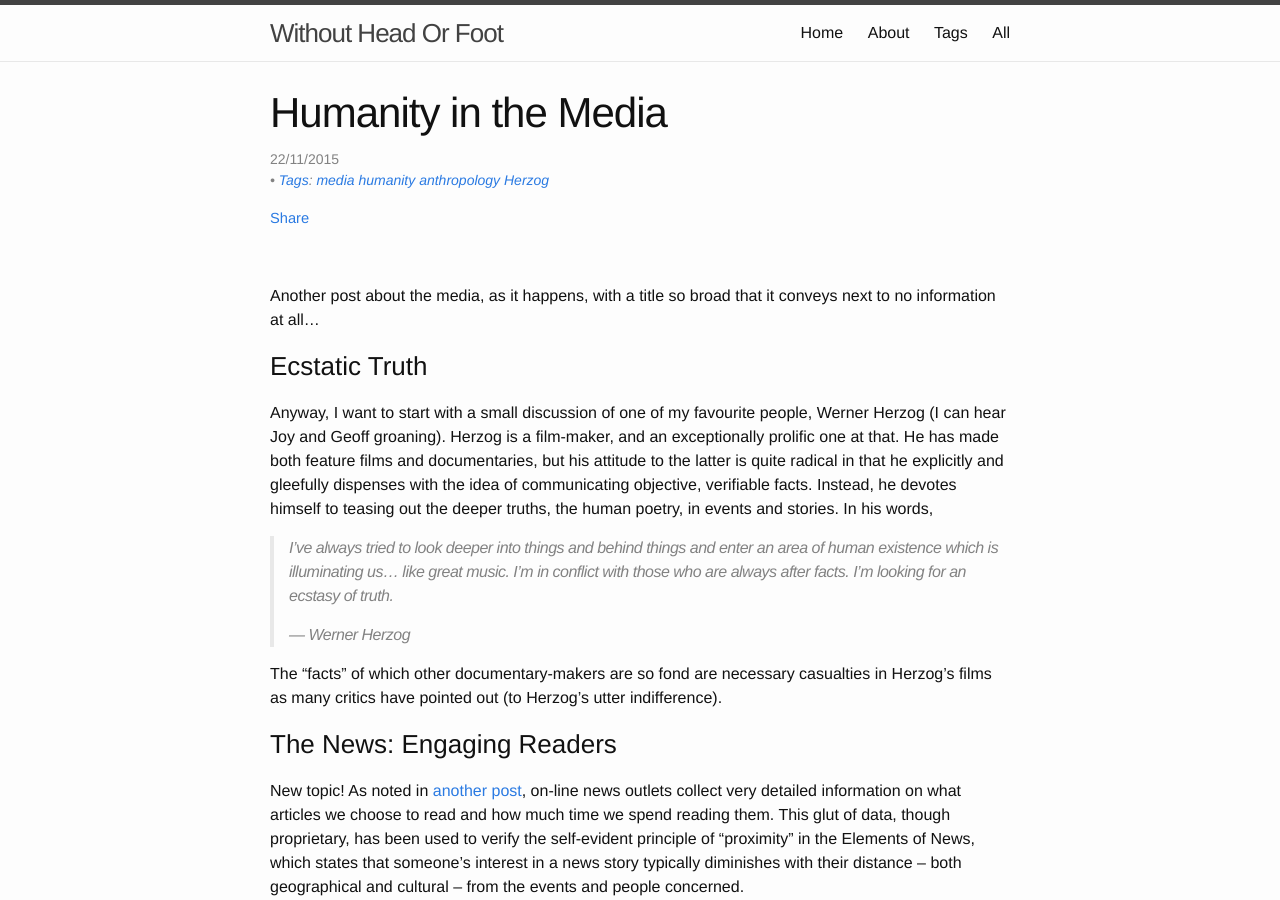
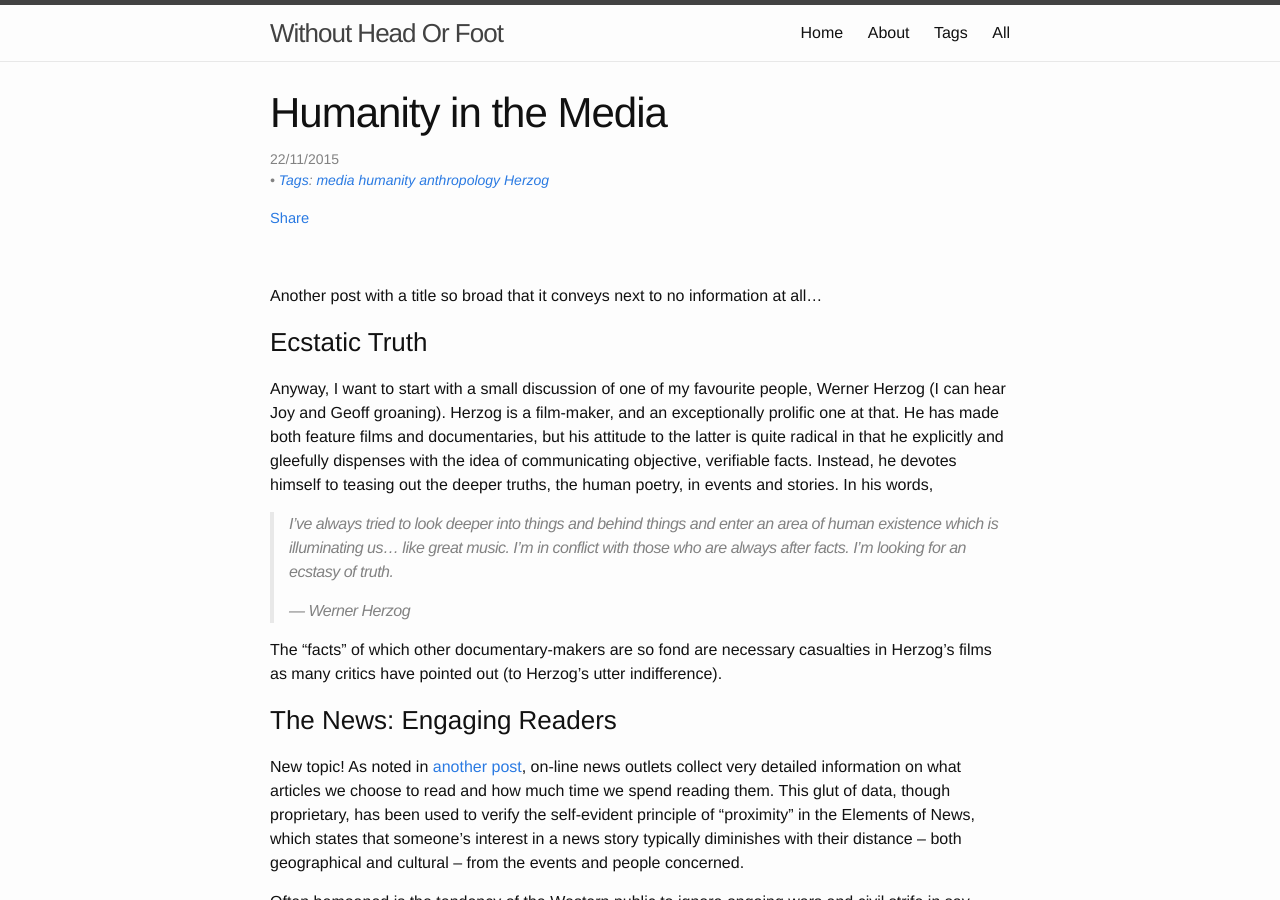
Before and after one commit to Allium/WithoutHeadOrFoot, a Jekyll site: the page built from _posts/2015-11-22-Humanity-in-the-Media.md, in a window 1280 px wide and 900 px high. Built offline with Jekyll 4.4.1, drawn with Linux system fonts in a browser that asks for light colours; comment, search, counter and statistics services are not loaded.

Commit message:
Correction

```diff
--- a/_posts/2015-11-22-Humanity-in-the-Media.md
+++ b/_posts/2015-11-22-Humanity-in-the-Media.md
@@ -5,7 +5,7 @@ date:	2015-11-22
 tags:	[media, humanity, anthropology, Herzog]
 ---
 
-Another post about the media, as it happens, with a title so broad that it conveys next to no information at all...
+Another post with a title so broad that it conveys next to no information at all...
 
 
 ### Ecstatic Truth
```
